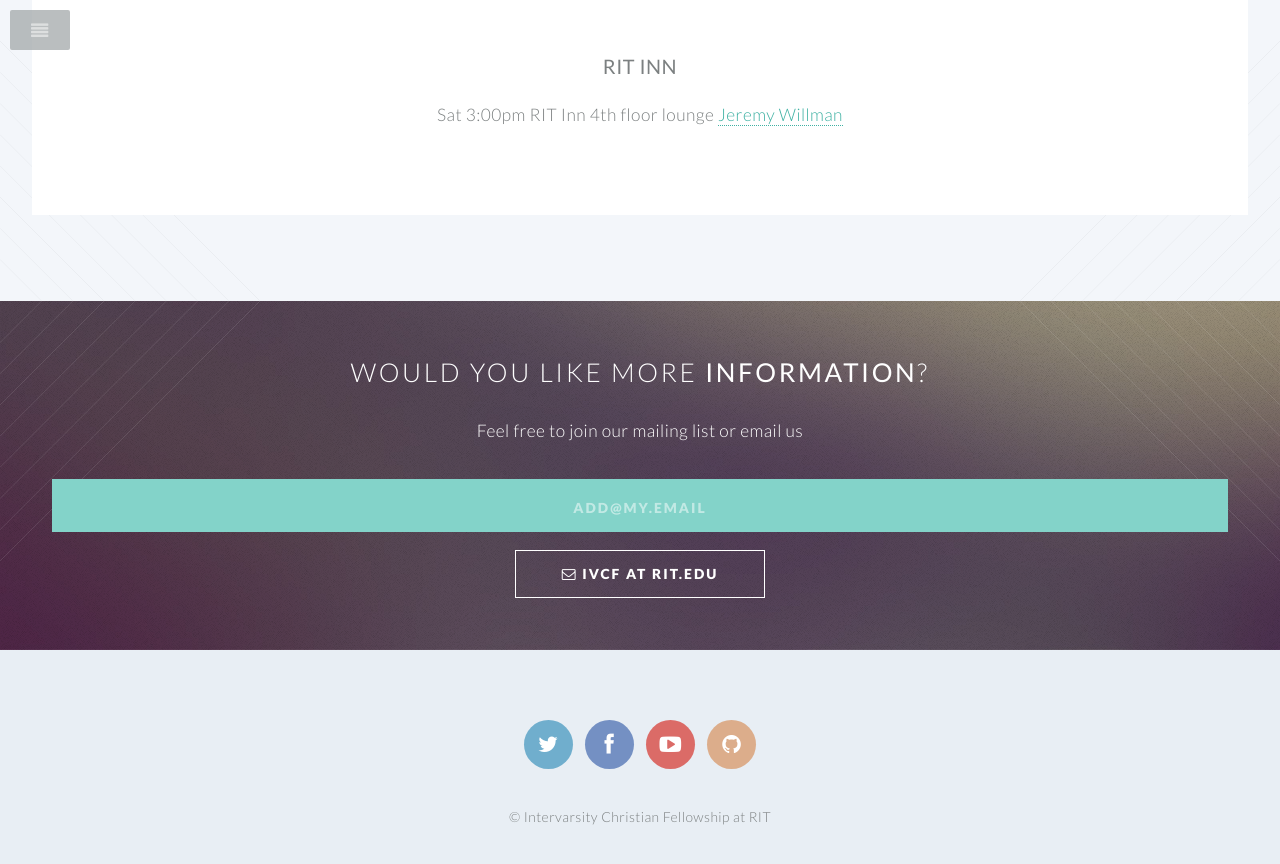
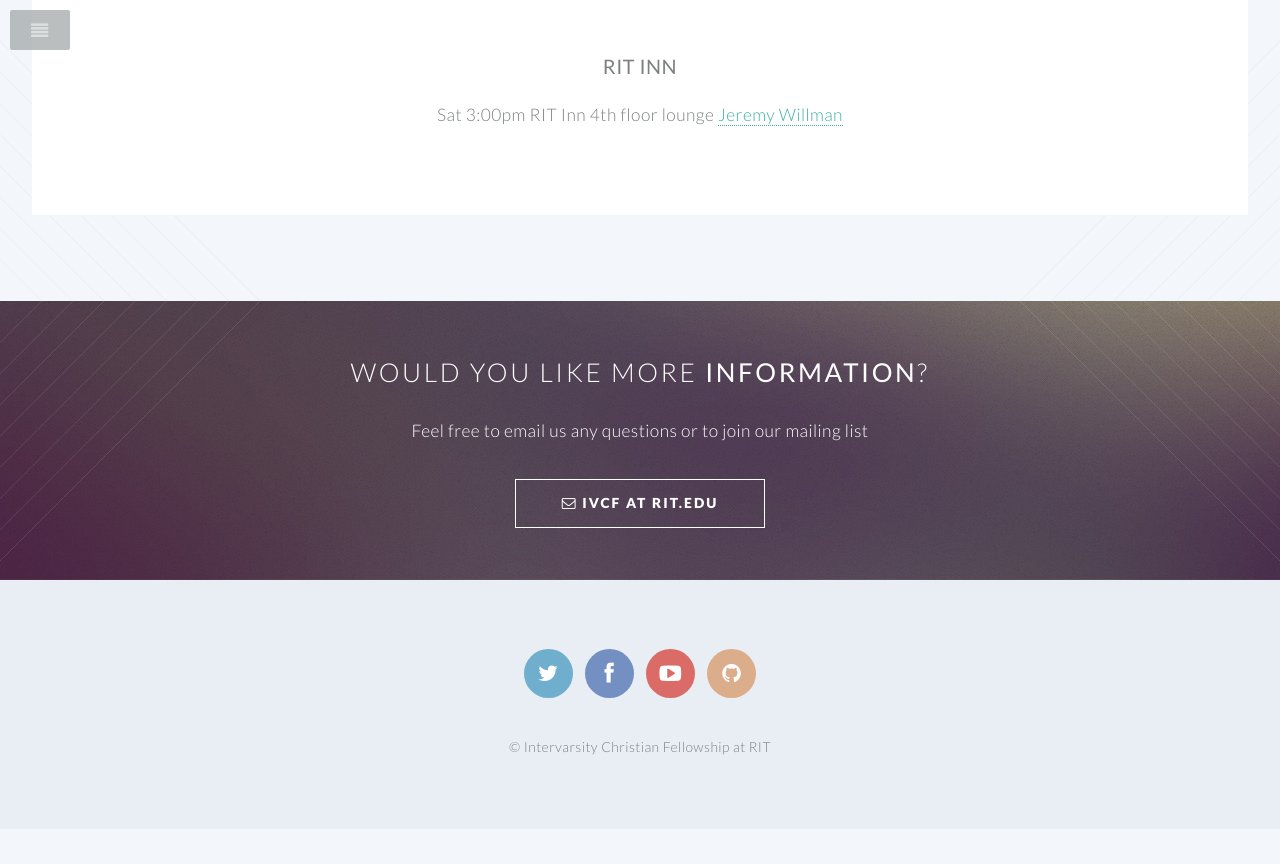
Before and after one commit to RITIVCF/ritivcf.github.io, a Jekyll site: the page built from index.html, in a window 1280 px wide and 900 px high, scrolled down 5562 px. Shown: the top 864 px of the window. Built offline with Jekyll 4.4.1, drawn with Linux system fonts in a browser that asks for light colours; after the commit the page ends 6391 px from its top, so only the background shows below that.

Commit message:
Update contact.html

```diff
--- a/_includes/contact.html
+++ b/_includes/contact.html
@@ -3,11 +3,10 @@
 
     <header>
         <h2>Would you like more <strong>Information</strong>?</h2>
-        <p>Feel free to join our mailing list or email us</p>
+        <p>Feel free to email us any questions or to join our mailing list</p>
     </header>
     <footer>
         <ul class="buttons">
-            <li><input class="button special add_email" type="email" name="email" placeholder="add@my.email"></li>
             <li><a href="mailto:{{ site.email }}" class="button"target="_blank"><i class="fa fa-envelope-o"></i> ivcf at rit.edu</a></li>
         </ul>
     </footer>
```
